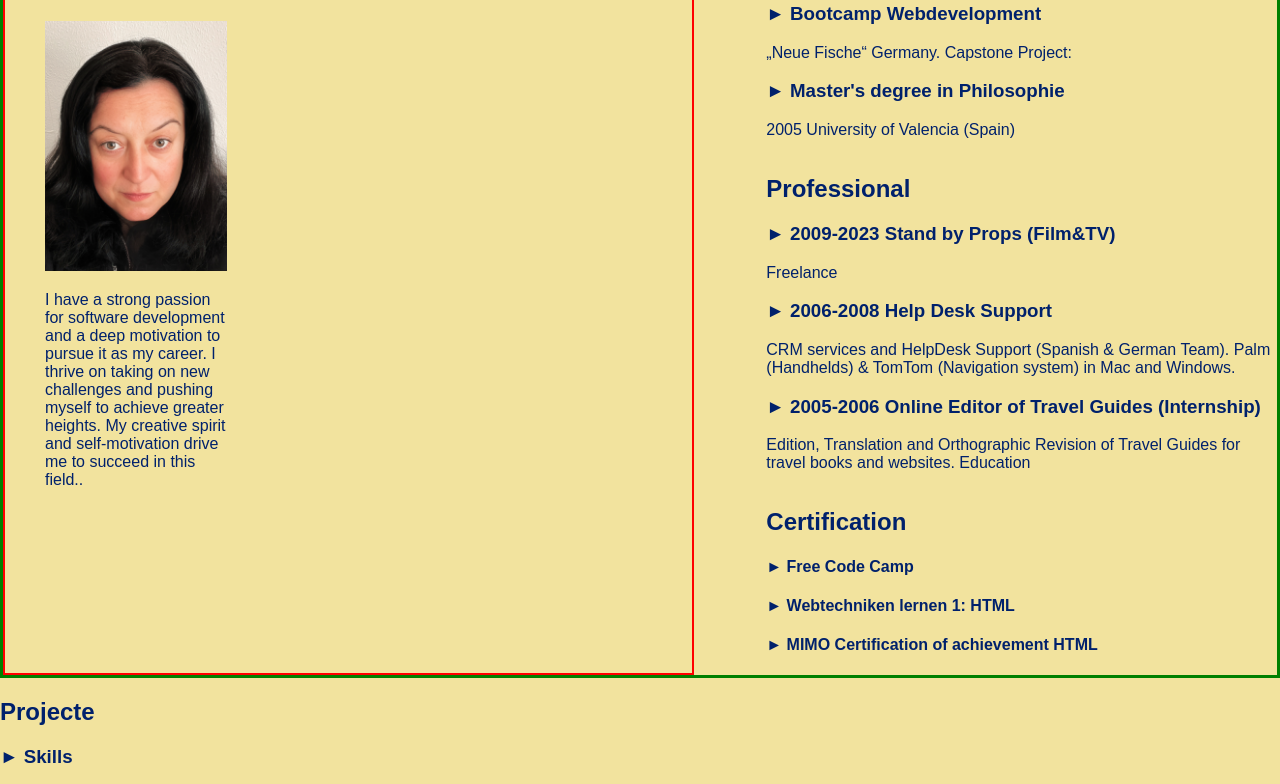
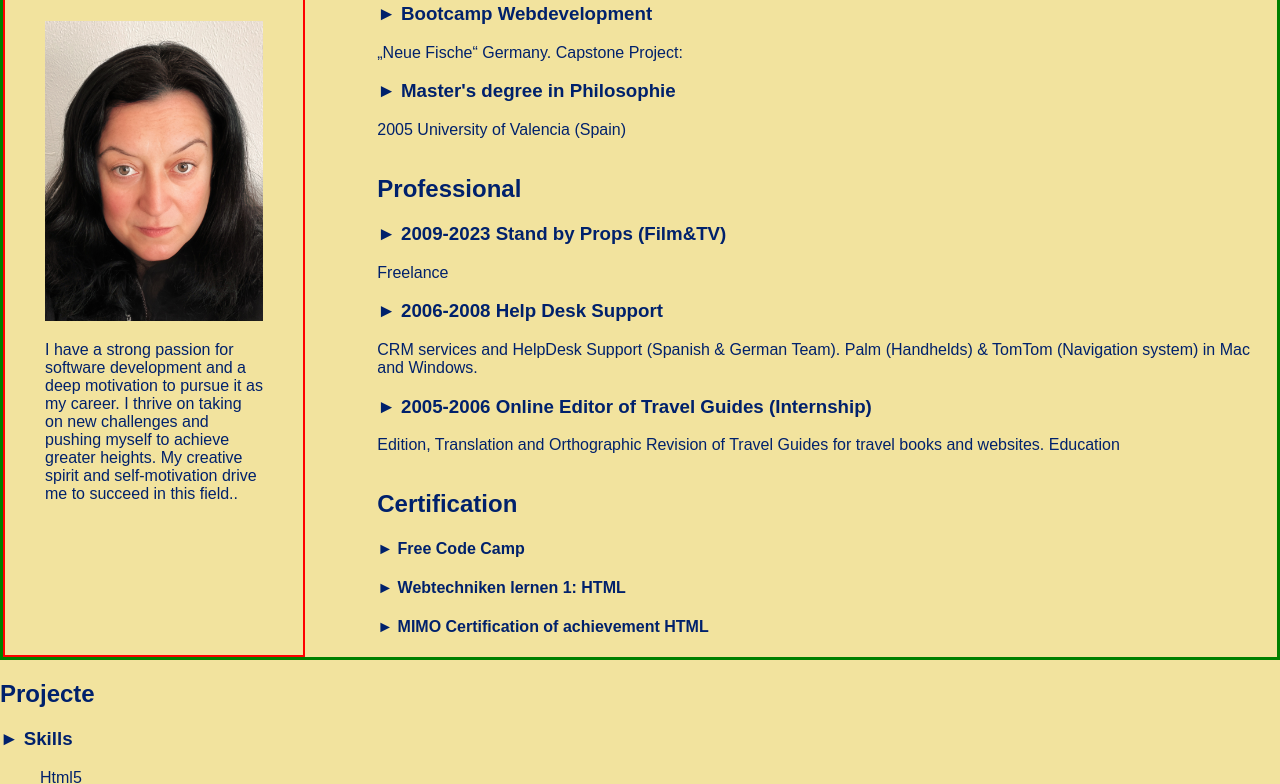
Before and after one commit to MariaRiosNavarro/personal-website, a plain HTML site: page index.html in a window 1280 px wide. Shown: the part 196-980 px from the top of the page. Drawn offline with Linux system fonts and the light colour scheme; grey boxes are pictures that could not be loaded.

Commit message:
Test different display width

```diff
--- a/css/styles.css
+++ b/css/styles.css
@@ -171,11 +171,11 @@ h4::before {
   display: flex;
   flex-direction: column;
   border: 2px solid red;
-  width: 100%;
+  width: ;
 }
 
 .bio-description {
-  max-width: 182px;
+  max-width: 219px;
 }
 
 /* --Styles bio-career */
--- a/index.html
+++ b/index.html
@@ -33,7 +33,7 @@
             <article class="bio-header">
                   <h2 class="bio-header-title">Maria Rios Navarro</h2>
                   <figure class="bio-image-container">
-                    <img class="profil-image"src="media/img/profilMaria.JPG" alt="Marias Foto" height="250px"/>
+                    <img class="profil-image"src="media/img/profilMaria.JPG" alt="Marias Foto" height="300px"/>
                     <p class="bio-description">I have a strong passion for software development and a deep motivation to pursue it as my career. I thrive on taking on new challenges and pushing myself to achieve greater heights. My creative spirit and self-motivation drive me to succeed in this field..</p>
                   </figure>
             </article>
```
